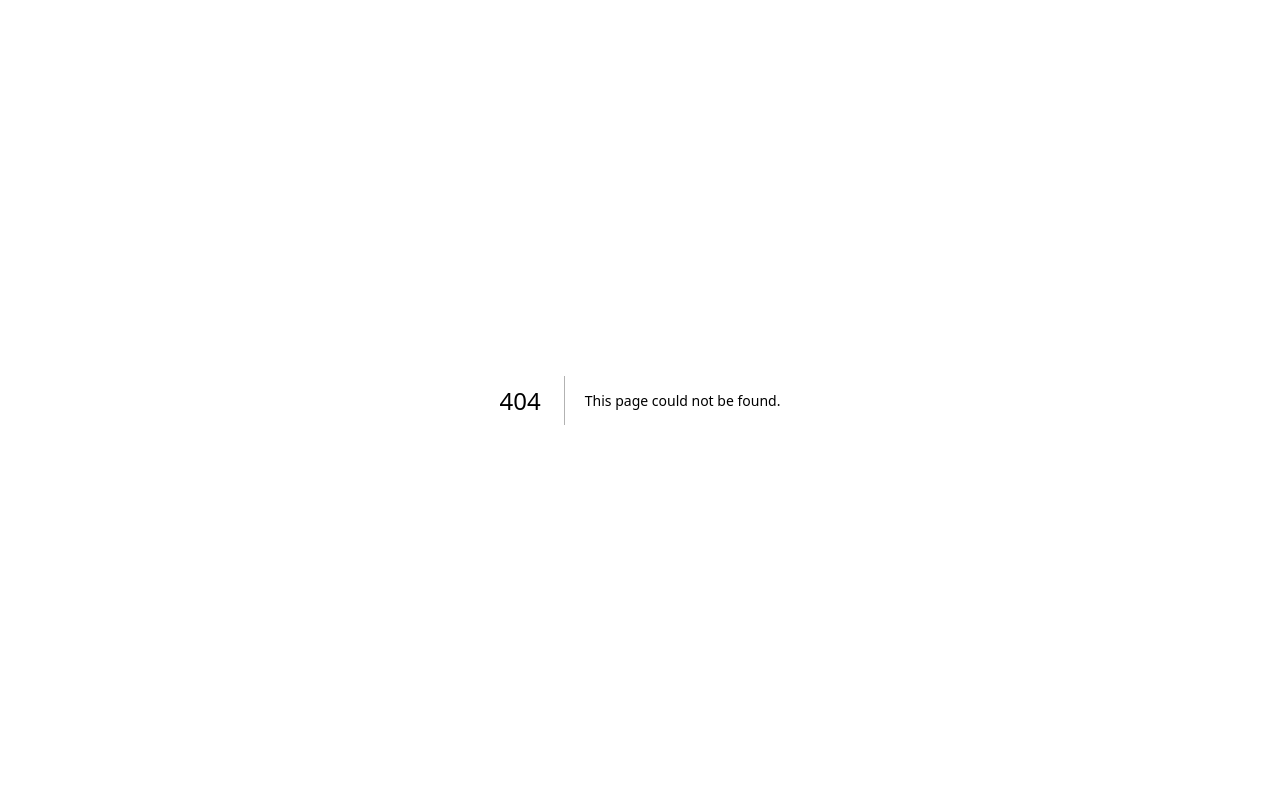
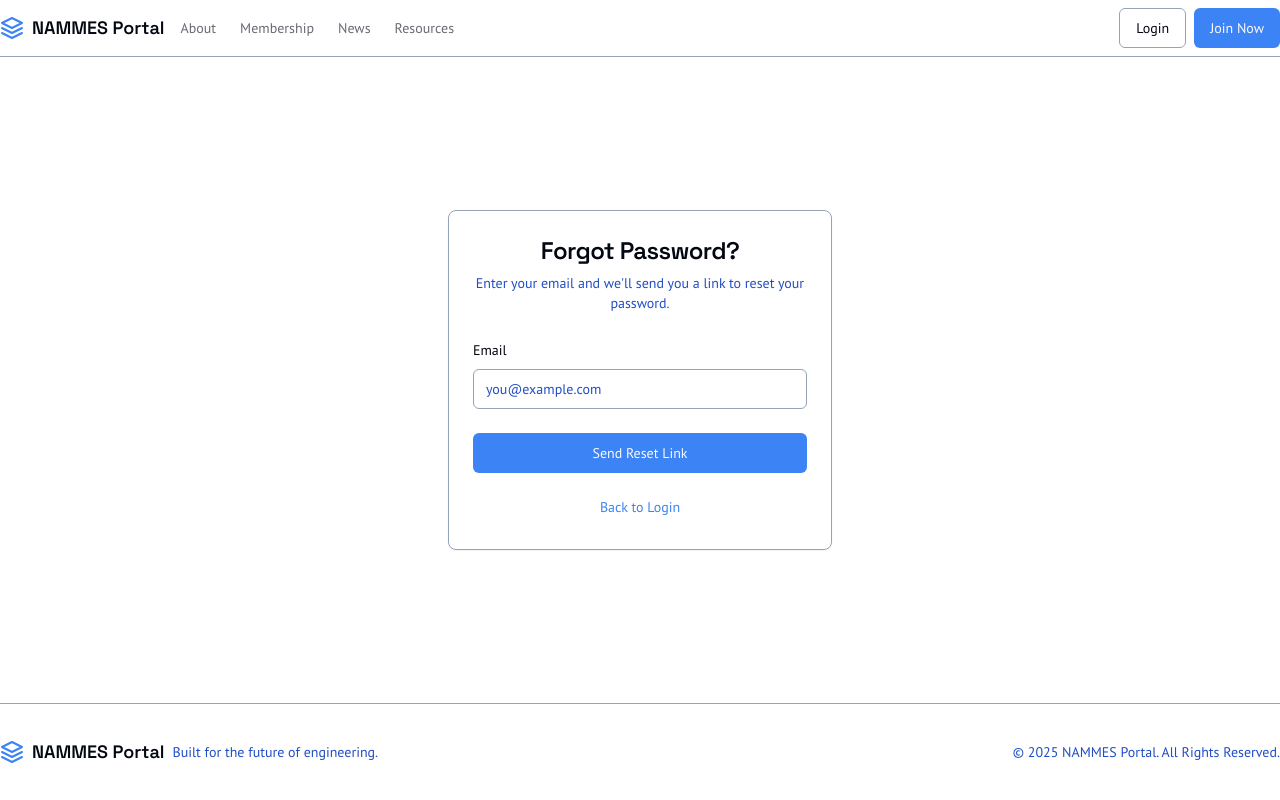
Before and after one commit to kayode96-max/nammesng-draft, a Next.js app: page /forgot-password in a window 1280 px wide. Before the commit this address had no page. Built offline with nearby package versions, Linux system fonts and the light colour scheme.

Commit message:
look through the page and fully implement it all links and buttons to r

```diff
--- a/src/app/dashboard/layout.tsx
+++ b/src/app/dashboard/layout.tsx
@@ -5,6 +5,7 @@ import {
   Library,
   Newspaper,
   Users,
+  User,
 } from "lucide-react"
 import Link from "next/link";
 
@@ -24,6 +25,7 @@ import { UserNav } from "@/components/user-nav"
 
 const menuItems = [
   { href: "/dashboard", label: "Home", icon: LayoutGrid },
+  { href: "/dashboard/profile", label: "Profile", icon: User },
   { href: "/dashboard/news", label: "News", icon: Newspaper },
   { href: "/dashboard/resources", label: "Resources", icon: Library },
   { href: "/dashboard/people", label: "People", icon: Users },
--- a/src/app/dashboard/page.tsx
+++ b/src/app/dashboard/page.tsx
@@ -25,7 +25,7 @@ export default function Dashboard() {
         <h1 className="text-lg font-semibold md:text-2xl font-headline">Welcome, Member!</h1>
       </div>
       <div className="grid gap-4 md:grid-cols-2 md:gap-8 lg:grid-cols-3">
-        <Card>
+        <Card className="transition-all hover:shadow-lg">
           <CardHeader className="flex flex-row items-center justify-between space-y-0 pb-2">
             <CardTitle className="text-sm font-medium">Membership Status</CardTitle>
             <Users className="h-4 w-4 text-muted-foreground" />
@@ -35,7 +35,7 @@ export default function Dashboard() {
             <p className="text-xs text-muted-foreground">Expires on Dec 31, 2024</p>
           </CardContent>
         </Card>
-        <Card>
+        <Card className="transition-all hover:shadow-lg">
           <CardHeader className="flex flex-row items-center justify-between space-y-0 pb-2">
             <CardTitle className="text-sm font-medium">New Resources</CardTitle>
             <Library className="h-4 w-4 text-muted-foreground" />
@@ -45,7 +45,7 @@ export default function Dashboard() {
             <p className="text-xs text-muted-foreground">in the last 30 days</p>
           </CardContent>
         </Card>
-        <Card className="lg:col-span-1">
+        <Card className="lg:col-span-1 transition-all hover:shadow-lg">
           <CardHeader className="flex flex-row items-center justify-between space-y-0 pb-2">
             <CardTitle className="text-sm font-medium">Recent News</CardTitle>
             <Newspaper className="h-4 w-4 text-muted-foreground" />
@@ -57,7 +57,7 @@ export default function Dashboard() {
         </Card>
       </div>
       <div className="grid gap-4 md:gap-8 lg:grid-cols-2 xl:grid-cols-3">
-        <Card className="xl:col-span-2">
+        <Card className="xl:col-span-2 transition-all hover:shadow-lg">
           <CardHeader className="flex flex-row items-center">
             <div className="grid gap-2">
               <CardTitle>Recent Activity</CardTitle>
@@ -119,7 +119,7 @@ export default function Dashboard() {
             </Table>
           </CardContent>
         </Card>
-        <Card>
+        <Card className="transition-all hover:shadow-lg">
             <CardHeader>
                 <CardTitle>Your Profile</CardTitle>
                 <CardDescription>Certificate ID: NAMMES-2024-0001</CardDescription>
@@ -128,7 +128,9 @@ export default function Dashboard() {
                 <p className="text-sm text-muted-foreground">
                     Your membership provides full access to all portal features. Keep your profile updated.
                 </p>
-                <Button>View Profile</Button>
+                <Button asChild>
+                  <Link href="/dashboard/profile">View Profile</Link>
+                </Button>
             </CardContent>
         </Card>
       </div>
--- a/src/app/dashboard/people/page.tsx
+++ b/src/app/dashboard/people/page.tsx
@@ -2,9 +2,11 @@ import { Card, CardContent, CardDescription, CardHeader, CardTitle, CardFooter }
 import { Avatar, AvatarFallback, AvatarImage } from "@/components/ui/avatar";
 import { placeholderImages } from "@/lib/placeholder-images";
 import { Button } from "@/components/ui/button";
+import Link from "next/link";
 
 const members = [
   {
+    id: "1",
     name: "Dr. Chinedu Okoro",
     title: "Senior Lecturer",
     institution: "University of Nigeria, Nsukka",
@@ -12,6 +14,7 @@ const members = [
     fallback: "CO",
   },
   {
+    id: "2",
     name: "Fatima Bello",
     title: "Final Year Student",
     institution: "Ahmadu Bello University, Zaria",
@@ -19,6 +22,7 @@ const members = [
     fallback: "FB",
   },
   {
+    id: "3",
     name: "Tunde Adebayo",
     title: "Materials Engineer",
     institution: "Dangote Cement",
@@ -26,6 +30,7 @@ const members = [
     fallback: "TA",
   },
   {
+    id: "4",
     name: "Aisha Ibrahim",
     title: "PhD Candidate",
     institution: "Federal University of Technology, Akure",
@@ -33,6 +38,7 @@ const members = [
     fallback: "AI",
   },
   {
+    id: "5",
     name: "Emeka Nwosu",
     title: "Quality Control Manager",
     institution: "Innoson Vehicle Manufacturing",
@@ -40,6 +46,7 @@ const members = [
     fallback: "EN",
   },
   {
+    id: "6",
     name: "Zainab Aliyu",
     title: "M.Eng Student",
     institution: "University of Lagos",
@@ -59,15 +66,15 @@ export default function PeoplePage() {
   }
 
   return (
-    <Card>
+    <Card className="overflow-hidden">
       <CardHeader>
         <CardTitle className="font-headline">Member Directory</CardTitle>
         <CardDescription>Connect with other NAMMES students, academics, and professionals.</CardDescription>
       </CardHeader>
       <CardContent className="grid grid-cols-1 sm:grid-cols-2 lg:grid-cols-3 gap-6">
         {members.map((member) => (
-          <Card key={member.name}>
-            <CardContent className="flex flex-col items-center text-center p-6">
+          <Card key={member.name} className="flex flex-col transition-all hover:shadow-lg hover:-translate-y-1">
+            <CardContent className="flex flex-col items-center text-center p-6 flex-grow">
               <Avatar className="h-20 w-20 mb-4">
                 <AvatarImage src={getAvatarUrl(member.avatarId)} alt={member.name} />
                 <AvatarFallback>{member.fallback}</AvatarFallback>
@@ -77,7 +84,9 @@ export default function PeoplePage() {
               <p className="text-xs text-muted-foreground mt-1">{member.institution}</p>
             </CardContent>
             <CardFooter>
-              <Button variant="outline" className="w-full">View Profile</Button>
+              <Button variant="outline" className="w-full" asChild>
+                <Link href={`/dashboard/profile`}>View Profile</Link>
+              </Button>
             </CardFooter>
           </Card>
         ))}
--- /dev/null
+++ b/src/app/dashboard/profile/page.tsx
@@ -0,0 +1,68 @@
+import { Avatar, AvatarFallback, AvatarImage } from "@/components/ui/avatar";
+import { Badge } from "@/components/ui/badge";
+import { Button } from "@/components/ui/button";
+import { Card, CardContent, CardDescription, CardHeader, CardTitle } from "@/components/ui/card";
+import { placeholderImages } from "@/lib/placeholder-images";
+import { Briefcase, Building, Mail, MapPin, Phone } from "lucide-react";
+
+export default function ProfilePage() {
+  const userAvatar1 = placeholderImages.find(p => p.id === 'user-avatar-1');
+
+  return (
+    <div className="space-y-8">
+      <Card>
+        <CardHeader className="flex flex-col items-center text-center space-y-4 p-6">
+          <Avatar className="h-32 w-32 border-4 border-primary">
+            {userAvatar1 && <AvatarImage src={userAvatar1.imageUrl} alt="John Doe" />}
+            <AvatarFallback>JD</AvatarFallback>
+          </Avatar>
+          <div className="space-y-1">
+            <CardTitle className="text-3xl font-headline">John Doe</CardTitle>
+            <CardDescription className="text-lg text-muted-foreground">Materials Engineer</CardDescription>
+            <p className="text-sm text-muted-foreground pt-2">Certificate ID: NAMMES-2024-0001</p>
+          </div>
+          <Badge>Active Member</Badge>
+        </CardHeader>
+        <CardContent className="p-6 border-t">
+          <Button className="w-full">Edit Profile</Button>
+        </CardContent>
+      </Card>
+
+      <Card>
+        <CardHeader>
+          <CardTitle>Contact Information</CardTitle>
+        </CardHeader>
+        <CardContent className="grid gap-4 text-sm">
+          <div className="flex items-center gap-4">
+            <Mail className="h-5 w-5 text-muted-foreground" />
+            <span>john.doe@example.com</span>
+          </div>
+          <div className="flex items-center gap-4">
+            <Phone className="h-5 w-5 text-muted-foreground" />
+            <span>+234 801 234 5678</span>
+          </div>
+          <div className="flex items-center gap-4">
+            <MapPin className="h-5 w-5 text-muted-foreground" />
+            <span>Lagos, Nigeria</span>
+          </div>
+        </CardContent>
+      </Card>
+
+      <Card>
+        <CardHeader>
+          <CardTitle>Professional & Academic Details</CardTitle>
+        </CardHeader>
+        <CardContent className="grid gap-4 text-sm">
+          <div className="flex items-center gap-4">
+            <Briefcase className="h-5 w-5 text-muted-foreground" />
+            <span>Materials Engineer at Tech-Innovate Inc.</span>
+          </div>
+          <div className="flex items-center gap-4">
+            <Building className="h-5 w-5 text-muted-foreground" />
+            <span>Alumnus of Federal University of Technology, Owerri</span>
+          </div>
+        </CardContent>
+      </Card>
+    </div>
+  )
+}
--- /dev/null
+++ b/src/app/forgot-password/page.tsx
@@ -0,0 +1,38 @@
+import Link from "next/link"
+import { Card, CardContent, CardDescription, CardFooter, CardHeader, CardTitle } from "@/components/ui/card"
+import SiteHeader from "@/components/site-header"
+import SiteFooter from "@/components/site-footer"
+import { Button } from "@/components/ui/button"
+import { Input } from "@/components/ui/input"
+import { Label } from "@/components/ui/label"
+
+export default function ForgotPasswordPage() {
+  return (
+    <>
+      <SiteHeader />
+      <main className="flex-1 flex items-center justify-center p-4">
+        <Card className="w-full max-w-sm">
+          <CardHeader className="text-center">
+            <CardTitle className="text-2xl font-headline">Forgot Password?</CardTitle>
+            <CardDescription>
+              Enter your email and we'll send you a link to reset your password.
+            </CardDescription>
+          </CardHeader>
+          <CardContent className="space-y-4">
+            <div className="space-y-2">
+              <Label htmlFor="email">Email</Label>
+              <Input id="email" type="email" placeholder="you@example.com" required />
+            </div>
+          </CardContent>
+          <CardFooter className="flex flex-col gap-4">
+            <Button type="submit" className="w-full">Send Reset Link</Button>
+            <Button variant="link" size="sm" asChild className="w-full">
+              <Link href="/login">Back to Login</Link>
+            </Button>
+          </CardFooter>
+        </Card>
+      </main>
+      <SiteFooter />
+    </>
+  );
+}
--- a/src/app/globals.css
+++ b/src/app/globals.css
@@ -10,64 +10,64 @@
     --card-foreground: 224 71.4% 4.1%;
     --popover: 0 0% 100%;
     --popover-foreground: 224 71.4% 4.1%;
-    --primary: 120 61% 34%;
+    --primary: 217 91% 60%;
     --primary-foreground: 0 0% 98%;
     --secondary: 215 27.9% 95.0%;
     --secondary-foreground: 224 71.4% 4.1%;
     --muted: 215 27.9% 95.0%;
     --muted-foreground: 224 71.4% 45.1%;
-    --accent: 120 61% 40%;
+    --accent: 217 91% 65%;
     --accent-foreground: 0 0% 98%;
     --destructive: 0 84.2% 60.2%;
     --destructive-foreground: 0 0% 98%;
     --border: 215 20.2% 65.1%;
     --input: 215 20.2% 65.1%;
-    --ring: 120 61% 34%;
-    --chart-1: 120 61% 34%;
-    --chart-2: 120 61% 45%;
-    --chart-3: 120 61% 55%;
-    --chart-4: 120 61% 65%;
-    --chart-5: 120 61% 75%;
+    --ring: 217 91% 60%;
+    --chart-1: 217 91% 60%;
+    --chart-2: 217 91% 70%;
+    --chart-3: 217 91% 80%;
+    --chart-4: 217 91% 90%;
+    --chart-5: 217 91% 95%;
     --radius: 0.5rem;
 
-    --sidebar-background: 240 4.8% 95.9%;
-    --sidebar-foreground: 224 71.4% 4.1%;
-    --sidebar-primary: 120 61% 34%;
+    --sidebar-background: 224 71.4% 4.1%;
+    --sidebar-foreground: 0 0% 98%;
+    --sidebar-primary: 217 91% 60%;
     --sidebar-primary-foreground: 0 0% 98%;
-    --sidebar-accent: 120 30% 94%;
-    --sidebar-accent-foreground: 120 61% 25%;
-    --sidebar-border: 215 20.2% 88%;
-    --sidebar-ring: 120 61% 34%;
+    --sidebar-accent: 224 71.4% 10%;
+    --sidebar-accent-foreground: 0 0% 98%;
+    --sidebar-border: 215 27.9% 20%;
+    --sidebar-ring: 217 91% 60%;
   }
   .dark {
     --background: 224 71.4% 4.1%;
     --foreground: 0 0% 98%;
-    --card: 224 71.4% 4.1%;
+    --card: 224 71.4% 6%;
     --card-foreground: 0 0% 98%;
     --popover: 224 71.4% 4.1%;
     --popover-foreground: 0 0% 98%;
-    --primary: 120 61% 45%;
+    --primary: 217 91% 60%;
     --primary-foreground: 0 0% 98%;
     --secondary: 215 27.9% 15%;
     --secondary-foreground: 0 0% 98%;
     --muted: 215 27.9% 15%;
     --muted-foreground: 215 20.2% 65.1%;
-    --accent: 120 61% 40%;
+    --accent: 217 91% 65%;
     --accent-foreground: 0 0% 98%;
     --destructive: 0 62.8% 30.6%;
     --destructive-foreground: 0 0% 98%;
     --border: 215 27.9% 15%;
     --input: 215 27.9% 15%;
-    --ring: 120 61% 45%;
+    --ring: 217 91% 60%;
 
-    --sidebar-background: 224 71.4% 6%;
+    --sidebar-background: 224 71.4% 4.1%;
     --sidebar-foreground: 0 0% 98%;
-    --sidebar-primary: 120 61% 45%;
+    --sidebar-primary: 217 91% 60%;
     --sidebar-primary-foreground: 0 0% 98%;
     --sidebar-accent: 224 71.4% 10%;
     --sidebar-accent-foreground: 0 0% 98%;
     --sidebar-border: 215 27.9% 20%;
-    --sidebar-ring: 120 61% 45%;
+    --sidebar-ring: 217 91% 60%;
   }
 }
 
--- a/src/app/page.tsx
+++ b/src/app/page.tsx
@@ -22,12 +22,12 @@ export default function Home() {
               src={heroImage.imageUrl}
               alt={heroImage.description}
               fill
-              className="object-cover -z-10 brightness-50"
+              className="object-cover -z-10 brightness-[.4]"
               priority
               data-ai-hint={heroImage.imageHint}
             />
           )}
-          <div className="container px-4 md:px-6 text-white">
+          <div className="container px-4 md:px-6 text-white animate-fade-in-up">
             <div className="max-w-3xl mx-auto space-y-4">
               <h1 className="font-headline text-4xl font-bold tracking-tighter sm:text-5xl md:text-6xl lg:text-7xl">
                 Advancing Materials and Metallurgical Engineering in Nigeria
@@ -54,7 +54,7 @@ export default function Home() {
               </p>
             </div>
             <div className="mx-auto grid items-start gap-8 sm:max-w-4xl sm:grid-cols-2 md:gap-12 lg:max-w-5xl lg:grid-cols-3">
-              <div className="grid gap-1 text-center">
+              <div className="grid gap-1 text-center transition-all hover:scale-105">
                 <div className="mx-auto flex h-16 w-16 items-center justify-center rounded-full bg-primary text-primary-foreground mb-4">
                   <Users className="h-8 w-8" />
                 </div>
@@ -63,7 +63,7 @@ export default function Home() {
                   Connect with peers, mentors, and industry leaders from across Nigeria. Build relationships that last a lifetime.
                 </p>
               </div>
-              <div className="grid gap-1 text-center">
+              <div className="grid gap-1 text-center transition-all hover:scale-105">
                 <div className="mx-auto flex h-16 w-16 items-center justify-center rounded-full bg-primary text-primary-foreground mb-4">
                   <BookOpen className="h-8 w-8" />
                 </div>
@@ -72,7 +72,7 @@ export default function Home() {
                   Gain access to a curated library of academic papers, industry reports, and career development materials.
                 </p>
               </div>
-              <div className="grid gap-1 text-center">
+              <div className="grid gap-1 text-center transition-all hover:scale-105">
                 <div className="mx-auto flex h-16 w-16 items-center justify-center rounded-full bg-primary text-primary-foreground mb-4">
                   <Briefcase className="h-8 w-8" />
                 </div>
@@ -85,7 +85,7 @@ export default function Home() {
           </div>
         </section>
 
-        <section id="about" className="w-full py-12 md:py-24 lg:py-32 bg-secondary">
+        <section id="about" className="w-full py-12 md:py-24 lg:py-32 bg-muted/30">
           <div className="container grid items-center gap-6 px-4 md:px-6 lg:grid-cols-2 lg:gap-10">
             <div className="space-y-4">
               <h2 className="text-3xl font-bold tracking-tighter md:text-4xl/tight font-headline">About NAMMES NG</h2>
@@ -119,7 +119,7 @@ export default function Home() {
                 alt={aboutImage.description}
                 width={600}
                 height={400}
-                className="mx-auto aspect-video overflow-hidden rounded-xl object-cover object-center sm:w-full lg:order-last"
+                className="mx-auto aspect-video overflow-hidden rounded-xl object-cover object-center sm:w-full lg:order-last transition-all hover:scale-105"
                 data-ai-hint={aboutImage.imageHint}
               />
             )}
--- a/src/components/user-nav.tsx
+++ b/src/components/user-nav.tsx
@@ -42,8 +42,8 @@ export function UserNav() {
         </DropdownMenuLabel>
         <DropdownMenuSeparator />
         <DropdownMenuGroup>
-          <DropdownMenuItem>
-            Profile
+          <DropdownMenuItem asChild>
+            <Link href="/dashboard/profile">Profile</Link>
           </DropdownMenuItem>
           <DropdownMenuItem>
             Settings
--- a/tailwind.config.ts
+++ b/tailwind.config.ts
@@ -88,10 +88,21 @@ export default {
             height: '0',
           },
         },
+        'fade-in-up': {
+          'from': {
+            opacity: '0',
+            transform: 'translateY(10px)'
+          },
+          'to': {
+            opacity: '1',
+            transform: 'translateY(0)'
+          }
+        }
       },
       animation: {
         'accordion-down': 'accordion-down 0.2s ease-out',
         'accordion-up': 'accordion-up 0.2s ease-out',
+        'fade-in-up': 'fade-in-up 0.5s ease-out'
       },
     },
   },
```
